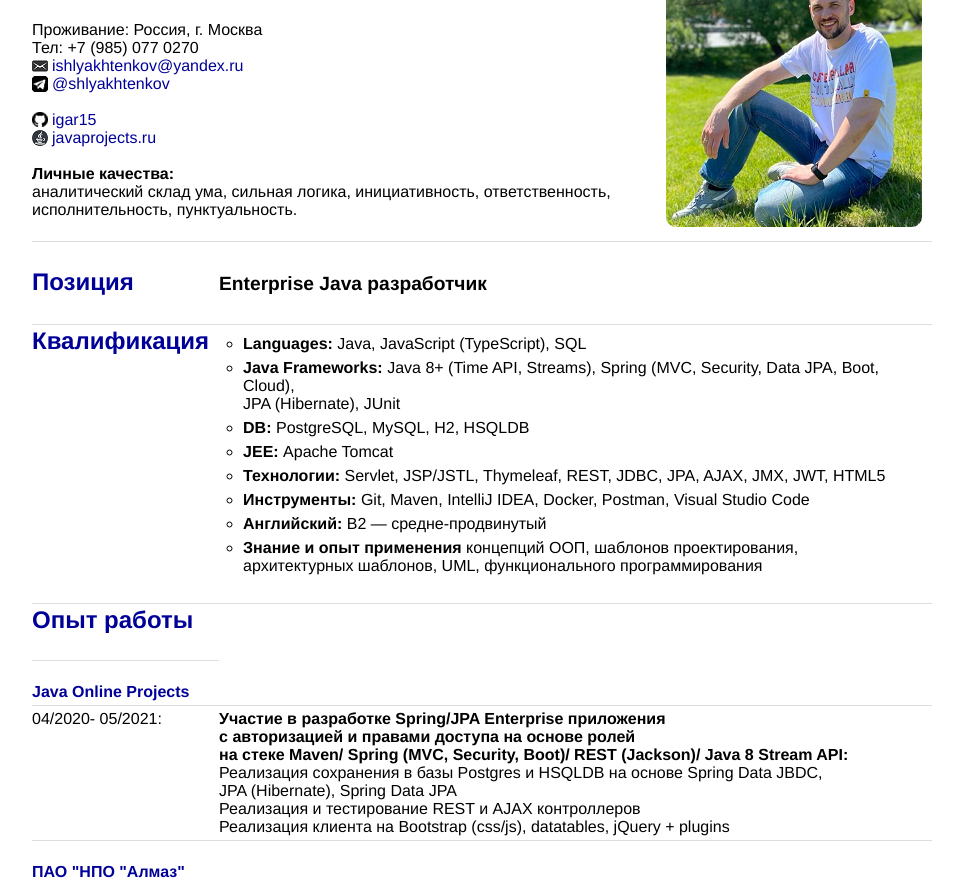
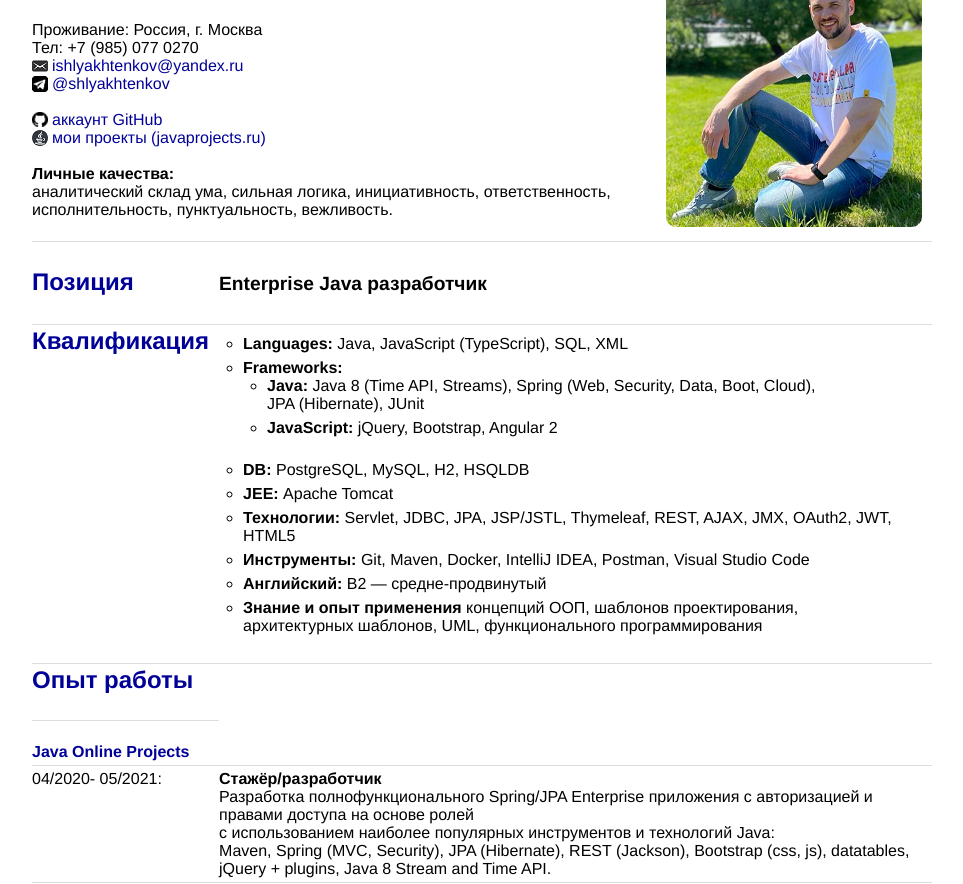
Before and after one commit to igar15/igar15.github.io, a plain HTML site: page index.html in a window 1280 px wide. Shown: the part 68-952 px from the top of the page, without its empty margins (158-1121 px from the left). Drawn offline with Linux system fonts and the light colour scheme.

Commit message:
update index.html

```diff
--- a/index.html
+++ b/index.html
@@ -17,11 +17,11 @@
 					<a href="mailto:ishlyakhtenkov@yandex.ru" title="Email">ishlyakhtenkov@yandex.ru</a><br>
 					<a href="https://t.me/shlyakhtenkov" title="Telegram">@shlyakhtenkov</a><br>
 					<br>
-					<a href="https://github.com/igar15/" title="GitHub">igar15</a><br>
-					<a href="https://www.javaprojects.ru" title="Мои проекты">javaprojects.ru</a><br>
+					<a href="https://github.com/igar15/" title="GitHub">аккаунт GitHub</a><br>
+					<a href="https://www.javaprojects.ru" title="Мои проекты">мои проекты (javaprojects.ru)</a><br>
 					<br>
 					<strong>Личные качества:</strong><br>аналитический склад ума, сильная логика,
-						инициативность, ответственность, исполнительность, пунктуальность.
+						инициативность, ответственность, исполнительность, пунктуальность, вежливость.
 					<br><br>
 				</td>
 				<td style="vertical-align:middle;text-align:right;">
@@ -43,14 +43,18 @@
                     <td><h3><a name="qualification">Квалификация</a></h3></td>
                     <td>
                         <ul>
-							<li><strong>Languages: </strong>Java, JavaScript (TypeScript), SQL</li>
-							<li><strong>Java Frameworks: </strong>Java 8+ (Time API, Streams), Spring (MVC, Security, Data JPA, Boot, Cloud),
-																<br>JPA (Hibernate), JUnit</li>
-
+							<li><strong>Languages: </strong>Java, JavaScript (TypeScript), SQL, XML</li>
+							<li><strong>Frameworks:</strong>
+                                <ul>
+                                    <li><strong>Java: </strong>Java 8 (Time API, Streams), Spring (Web, Security, Data, Boot, Cloud),<br>
+															   JPA (Hibernate), JUnit</li>
+                                    <li><strong>JavaScript: </strong>jQuery, Bootstrap, Angular 2</li>
+                                </ul>
+                            </li>
                             <li><strong>DB: </strong>PostgreSQL, MySQL, H2, HSQLDB</li>
                             <li><strong>JEE: </strong>Apache Tomcat</li>
-                            <li><strong>Технологии: </strong>Servlet, JSP/JSTL, Thymeleaf, REST, JDBC, JPA, AJAX, JMX, JWT, HTML5 </li>
-                            <li><strong>Инструменты: </strong>Git, Maven, IntelliJ IDEA, Docker, Postman, Visual Studio Code</li>
+                            <li><strong>Технологии: </strong>Servlet, JDBC, JPA, JSP/JSTL, Thymeleaf, REST, AJAX, JMX, OAuth2, JWT, HTML5</li>
+                            <li><strong>Инструменты: </strong>Git, Maven, Docker, IntelliJ IDEA, Postman, Visual Studio Code</li>
 							<li><strong>Английский: </strong>B2 — cредне-продвинутый</li>
                             <li><strong>Знание и опыт применения</strong> концепций ООП, шаблонов проектирования,
                                 архитектурных шаблонов, UML, функционального программирования</li>
@@ -63,13 +67,11 @@
                 </tr>
                 <tr>
                     <td>04/2020- 05/2021:</td>
-					<td>
-						<strong>Участие в разработке Spring/JPA Enterprise приложения<br>
-						c авторизацией и правами доступа на основе ролей<br>
-									на стеке Maven/ Spring (MVC, Security, Boot)/ REST (Jackson)/ Java 8 Stream API:</strong><br>
-						  Реализация сохранения в базы Postgres и HSQLDB на основе Spring Data JBDC,<br> JPA (Hibernate), Spring Data JPA<br>
-						  Реализация и тестирование REST и AJAX контроллеров<br>
-						  Реализация клиента на Bootstrap (css/js), datatables, jQuery + plugins<br>
+					<td><strong>Стажёр/разработчик</strong><br>
+						Разработка полнофункционального Spring/JPA Enterprise приложения c авторизацией и правами доступа на основе ролей<br>
+						с использованием наиболее популярных инструментов и технологий Java:<br>
+						Maven, Spring (MVC, Security), JPA (Hibernate), REST (Jackson), Bootstrap (css, js), datatables, jQuery + plugins,
+						Java 8 Stream and Time API.
                     </td>
                 </tr>
                 <tr>
@@ -78,7 +80,7 @@
                 <tr>
                     <td>02/2014- н. время:</td>
                     <td><strong>Зам. начальника отдела технической документации</strong><br>
-						Проектирование, помощь в разработке, внедрение автоматизированной системы учета конструкторских документов.<br>
+						Проектирование, участие в разработке, внедрение автоматизированной системы учета конструкторских документов.<br>
 						Организация работ по вредрению системы в отделе, обучение работников отдела пользованию системой.
                     </td>
                 </tr>
```
